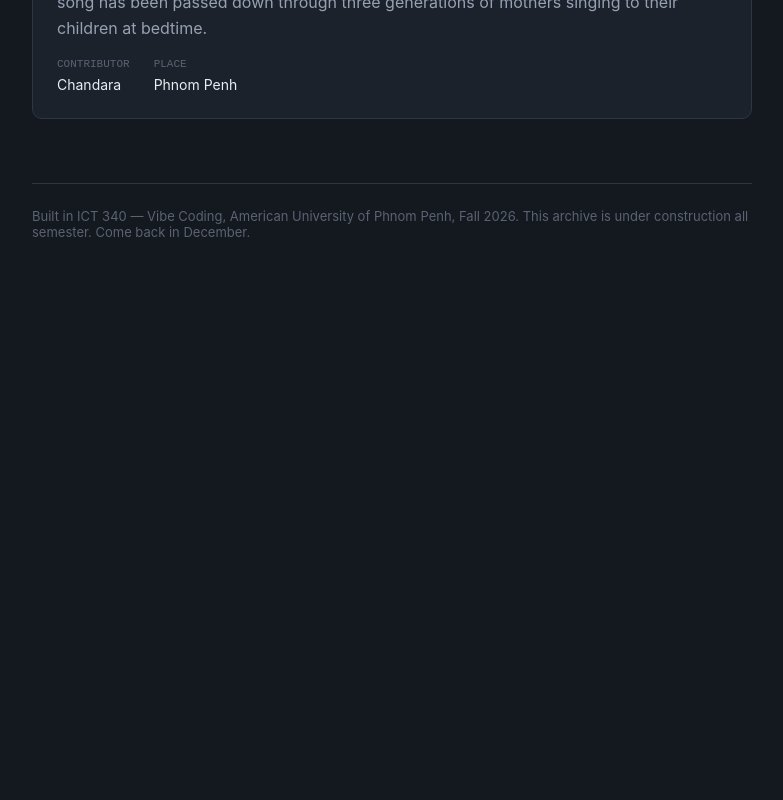
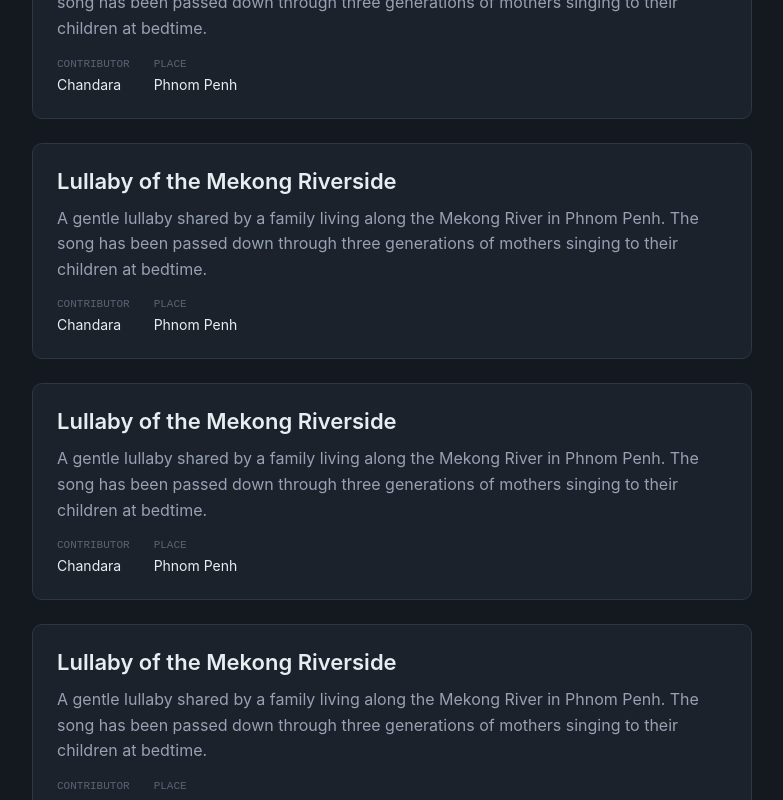
Before and after one commit to Manaaaaaa/lala_lullabies, a Next.js app: page / in a window 1280 px wide. Shown: the part 945-1745 px from the top of the page, without its empty margins (248-1031 px from the left). Before the commit the page ends 1265 px from the top, so only its background shows below. Built offline with nearby package versions, Linux system fonts and the light colour scheme.

Commit message:
more entries

```diff
--- a/app/page.js
+++ b/app/page.js
@@ -7,6 +7,24 @@ const sampleEntries = [
     description: "នេះជាចម្រៀងគ្រូបង្ហាត់ដែលម្តាយ ឬជីដូនជីតា បានច្រៀងឲ្យកូនៗរបស់ពួកគេដេកលក់។ ប្រជាជននៅតំបន់សៀមរាប បានរក្សាទុកចម្រៀងនេះជាមរតកវប្បធម៌។",
     contributor: "ជំមានស",
     place: "សៀមរាប"
+  },
+  {
+    title: "Lullaby of the Mekong Riverside",
+    description: "A gentle lullaby shared by a family living along the Mekong River in Phnom Penh. The song has been passed down through three generations of mothers singing to their children at bedtime.",
+    contributor: "Chandara",
+    place: "Phnom Penh"
+  },
+  {
+    title: "Lullaby of the Mekong Riverside",
+    description: "A gentle lullaby shared by a family living along the Mekong River in Phnom Penh. The song has been passed down through three generations of mothers singing to their children at bedtime.",
+    contributor: "Chandara",
+    place: "Phnom Penh"
+  },
+  {
+    title: "Lullaby of the Mekong Riverside",
+    description: "A gentle lullaby shared by a family living along the Mekong River in Phnom Penh. The song has been passed down through three generations of mothers singing to their children at bedtime.",
+    contributor: "Chandara",
+    place: "Phnom Penh"
   },
   {
     title: "Lullaby of the Mekong Riverside",
```
